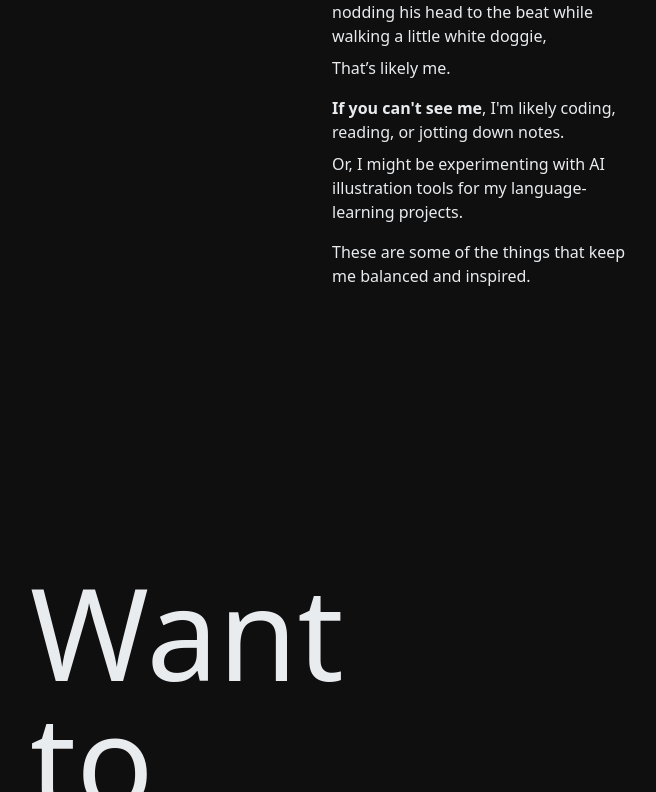
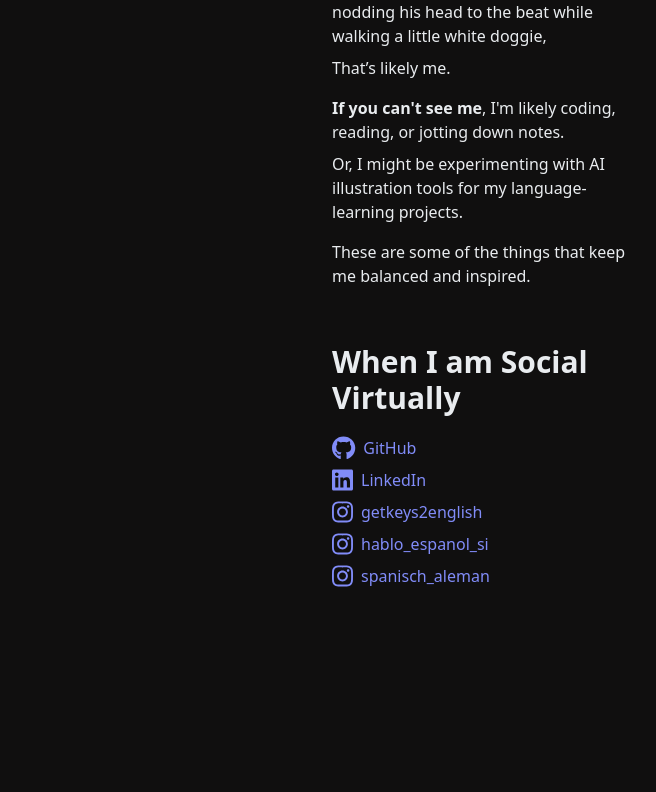
Before and after one commit to marseo84/marseo, an Angular app: page /about in a window 1280 px wide. Shown: the part 2766-3558 px from the top of the page, without its empty margins (2-658 px from the left). Built offline with nearby package versions, Linux system fonts and the light colour scheme.

Commit message:
social links

```diff
--- a/src/app/components/project-details/project-details.component.html
+++ b/src/app/components/project-details/project-details.component.html
@@ -58,7 +58,7 @@
         class="scroll-buttons flex mt-4 gap-2 flex-wrap sticky top-0 sm:left-0 sm:w-full sm:shadow-md"
       >
         <button
-          class="scroll-btn bg-gray-800 text-white px-4 py-2 rounded hover:bg-gray-700 focus:outline-none focus:ring-2 focus:ring-blue-500 transition"
+          class="scroll-btn bg-gray-800 text-white px-4 py-2 rounded hover:bg-gray-700 focus:outline-none focus:ring-2 focus:ring-indigo-500 transition"
           (click)="scrollTo('media-carousel')"
         >
           [TOP]
@@ -67,7 +67,7 @@
         <!-- <ng-container *ngIf="project?.codeSnippets?.length > 0"> -->
         <button
           *ngFor="let snippet of project.codeSnippets; let i = index"
-          class="scroll-btn bg-gray-800 text-white px-4 py-2 rounded hover:bg-gray-700 focus:outline-none focus:ring-2 focus:ring-blue-500 transition"
+          class="scroll-btn bg-gray-800 text-white px-4 py-2 rounded hover:bg-gray-700 focus:outline-none focus:ring-2 focus:ring-indigo-500 transition"
           (click)="scrollTo('snippet-' + i)"
         >
           {{ snippet.heading }}
--- a/src/app/components/social-media-links/social-media-links.component.html
+++ b/src/app/components/social-media-links/social-media-links.component.html
@@ -1,3 +1,49 @@
 <div class="component-wrapper">
-  <p>social-media-links works!</p>
+  <ul>
+    <li>
+      <a
+        href="https://github.com/marseo84"
+        target="_blank"
+        class="flex items-center text-indigo-400 hover:text-indigo-500 transition"
+        ><fa-icon class="text-2xl mr-2" [icon]="faGithub"></fa-icon>GitHub</a
+      >
+    </li>
+    <li>
+      <a
+        href="https://www.linkedin.com/in/marcel-bosek/"
+        target="_blank"
+        class="flex items-center text-indigo-400 hover:text-indigo-500 transition"
+        ><fa-icon class="text-2xl mr-2" [icon]="faLinkedin"></fa-icon
+        >LinkedIn</a
+      >
+    </li>
+
+    <li>
+      <a
+        href="https://www.instagram.com/getkeys2english/"
+        target="_blank"
+        class="flex items-center text-indigo-400 hover:text-indigo-500 transition"
+        ><fa-icon class="text-2xl mr-2" [icon]="faInstagram"></fa-icon
+        >getkeys2english</a
+      >
+    </li>
+    <li>
+      <a
+        href="https://www.instagram.com/hablo_espanol_si/"
+        target="_blank"
+        class="flex items-center text-indigo-400 hover:text-indigo-500 transition"
+        ><fa-icon class="text-2xl mr-2" [icon]="faInstagram"></fa-icon
+        >hablo_espanol_si</a
+      >
+    </li>
+    <li>
+      <a
+        href="https://www.instagram.com/spanisch_aleman/"
+        target="_blank"
+        class="flex items-center text-indigo-400 hover:text-indigo-500 transition"
+        ><fa-icon class="text-2xl mr-2" [icon]="faInstagram"></fa-icon
+        >spanisch_aleman</a
+      >
+    </li>
+  </ul>
 </div>
--- a/src/app/components/social-media-links/social-media-links.component.ts
+++ b/src/app/components/social-media-links/social-media-links.component.ts
@@ -1,10 +1,21 @@
+import { CommonModule } from '@angular/common';
 import { Component } from '@angular/core';
+import { FontAwesomeModule } from '@fortawesome/angular-fontawesome';
+import {
+  faLinkedin,
+  faGithub,
+  faInstagram,
+} from '@fortawesome/free-brands-svg-icons';
 
 @Component({
   selector: 'app-social-media-links',
-  imports: [],
+  imports: [FontAwesomeModule, CommonModule],
   templateUrl: './social-media-links.component.html',
   styleUrl: './social-media-links.component.scss',
   standalone: true,
 })
-export class SocialMediaLinksComponent {}
+export class SocialMediaLinksComponent {
+  faLinkedin = faLinkedin;
+  faGithub = faGithub;
+  faInstagram = faInstagram;
+}
--- a/src/app/pages/about/about.component.html
+++ b/src/app/pages/about/about.component.html
@@ -158,6 +158,7 @@
 
     <div class="col-span-1"></div>
     <div class="col-span-1">
+      <div class="text-block mb-4">
         <h2 class="text-3xl font-bold mt-6 mb-4">When I am Not Coding</h2>
         <p class="">
           <span class="font-bold">If you see</span> a small white dog enjoying a
@@ -184,6 +185,12 @@
           These are some of the things that keep me balanced and inspired.
         </p>
       </div>
+
+      <div class="social-box mt-14">
+        <h2 class="text-3xl font-bold mb-4">When I am Social Virtually</h2>
+        <app-social-media-links></app-social-media-links>
+      </div>
+    </div>
     <div class="col-span-1"></div>
     <div class="col-span-1"></div>
 
--- a/src/app/pages/codegnettes/codegnettes.component.html
+++ b/src/app/pages/codegnettes/codegnettes.component.html
@@ -1,4 +1,5 @@
 <div class="page-wrapper">
-  <p class="mb-64">First comes first...</p>
-  <p>... which this is not</p>
+  <p class="mb-2">First things first...</p>
+  <p class="mb-2">Coming soon!</p>
+  <p class="mb-2">Stay tuned!</p>
 </div>
```
Also changed, not shown: src/app/pages/about/about.component.ts (+8 -1 lines). Lines whose indentation alone changed are shown as unchanged.
